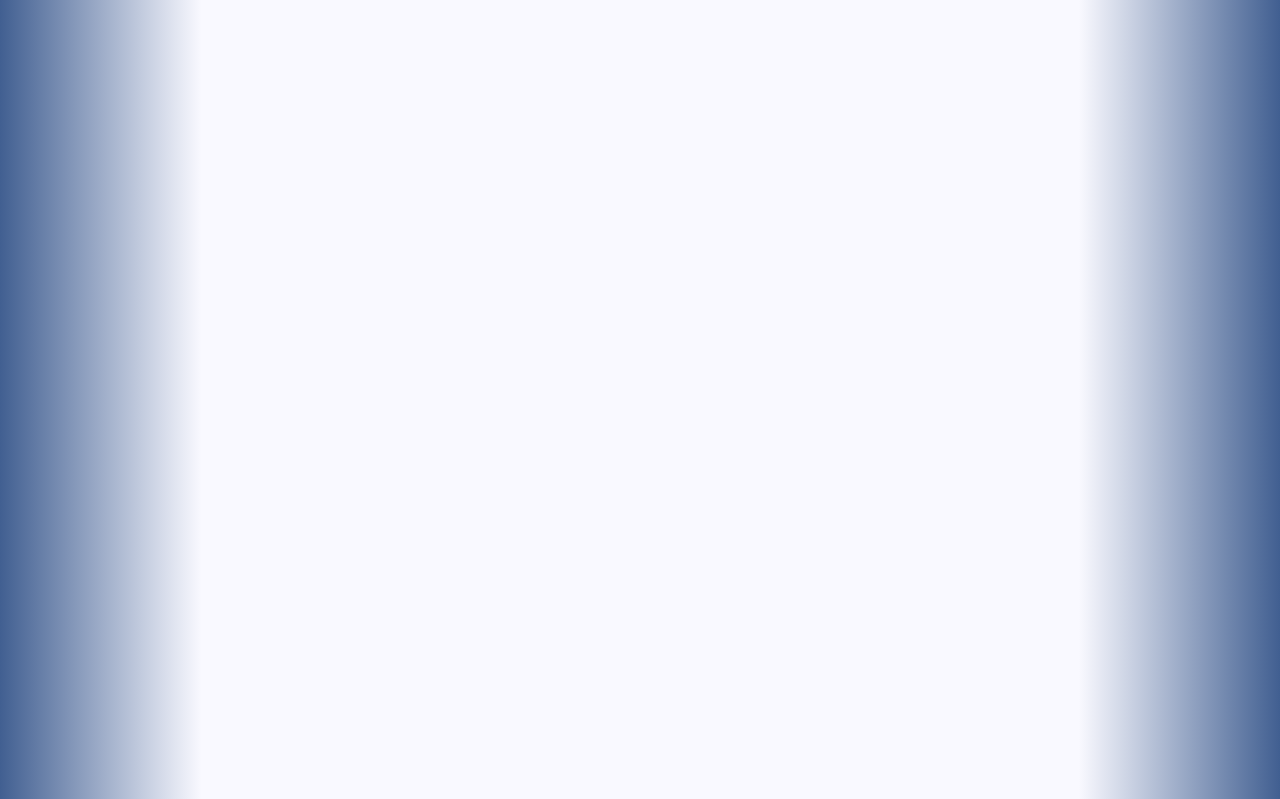
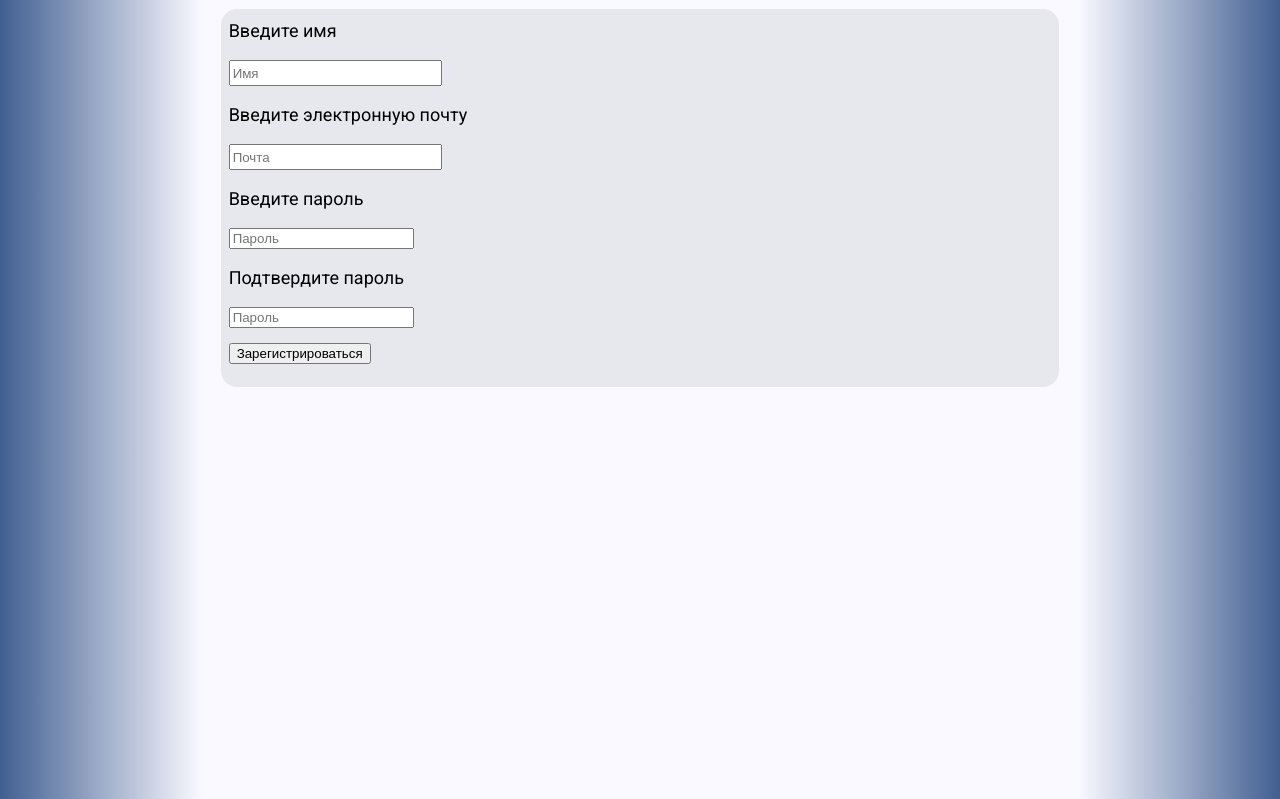
Before and after one commit to DarkZodiAk/Nexus, a PHP site: page /?page=register in a window 1280 px wide. Shown: the part 60-859 px from the top of the page. Run offline with PHP 8.4, Linux system fonts and the light colour scheme; data that the repository does not hold is empty; some libraries are stand-ins or nearby versions.

Commit message:
Добавление регистрации

```diff
--- a/header.php
+++ b/header.php
@@ -21,7 +21,7 @@
         </span>
         <?php if (!isset($_SESSION['username'])){ ?>
         <div class="sign">
-            <a href="/">
+            <a href="?page=register">
                 <span>Регистрация</span>
             </a>
             <a href="?page=login">
--- a/index.php
+++ b/index.php
@@ -8,6 +8,10 @@
         case "login":
             if(isset($_SESSION["username"])) require 'main_page.php';
             else require 'login.php';
+            break;
+        case "register":
+            if(isset($_SESSION["username"])) require 'main_page.php';
+            else require 'register.php';
             break;
         case "topics":
             require 'topics.php';
--- /dev/null
+++ b/register.php
@@ -0,0 +1,18 @@
+<div class="block">
+    <?php
+    if (isset($_SESSION['regmessage']))
+        echo($_SESSION['regmessage']);
+    unset($_SESSION['regmessage']);
+    ?>
+    <form action="logic/register.php" method="POST">
+        Введите имя
+        <input type="text" name="username" required placeholder="Имя">
+        Введите электронную почту
+        <input type="text" name="login" required placeholder="Почта">
+        Введите пароль
+        <input type="password" name="password" required placeholder="Пароль">
+        Подтвердите пароль
+        <input type="password" name="confirm_password" required placeholder="Пароль">
+        <input type="submit" name="sender" value="Зарегистрироваться">
+    </form>
+</div>
```
Also changed, not shown: logic/register.php (added, +31 -0 lines).
